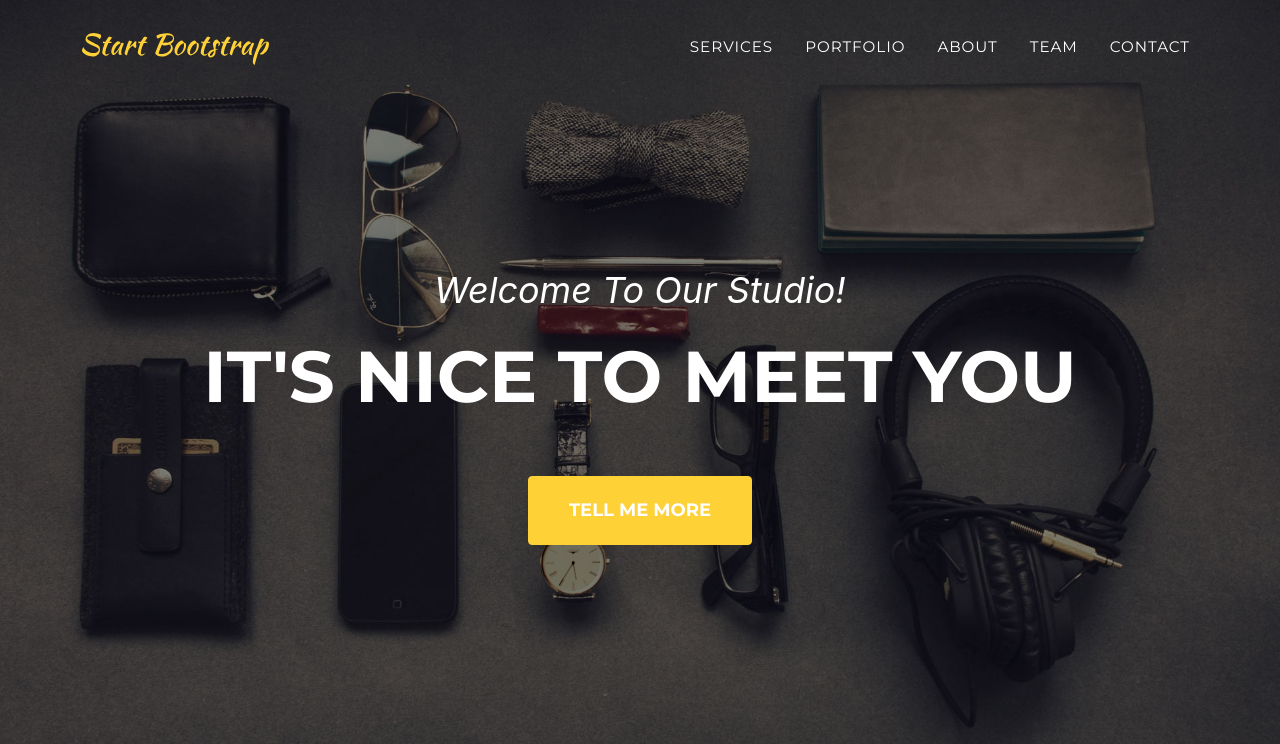
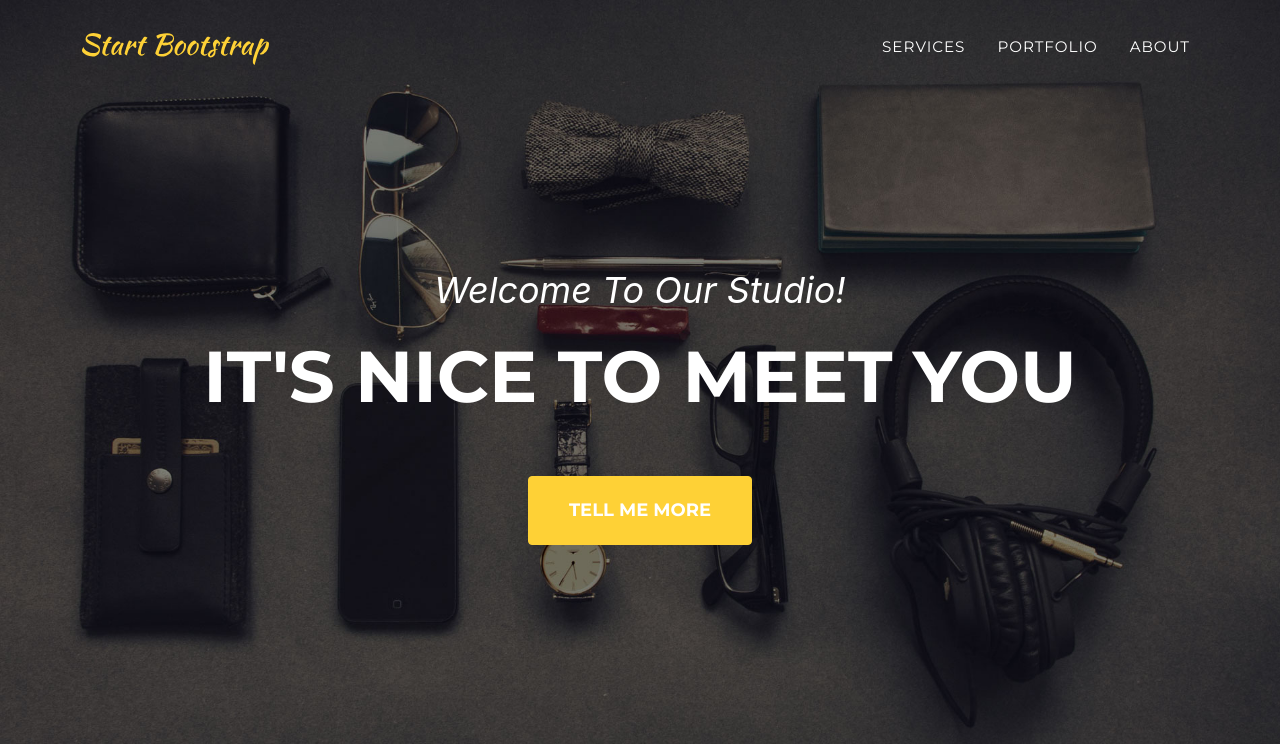
Before and after one commit to moon-jupiter/Local_burger, a Flask app: page / in a window 1280 px wide. Shown: the top 744 px of the page. Run offline with Flask 2, Linux system fonts and the light colour scheme; some libraries are stand-ins or nearby versions; some web fonts are replaced.

Commit message:
Update index_boot.html

```diff
--- a/templates/index_boot.html
+++ b/templates/index_boot.html
@@ -30,8 +30,6 @@
                         <li class="nav-item"><a class="nav-link js-scroll-trigger" href="#services">Services</a></li>
                         <li class="nav-item"><a class="nav-link js-scroll-trigger" href="#portfolio">Portfolio</a></li>
                         <li class="nav-item"><a class="nav-link js-scroll-trigger" href="#about">About</a></li>
-                        <li class="nav-item"><a class="nav-link js-scroll-trigger" href="#team">Team</a></li>
-                        <li class="nav-item"><a class="nav-link js-scroll-trigger" href="#contact">Contact</a></li>
                     </ul>
                 </div>
             </div>
```
